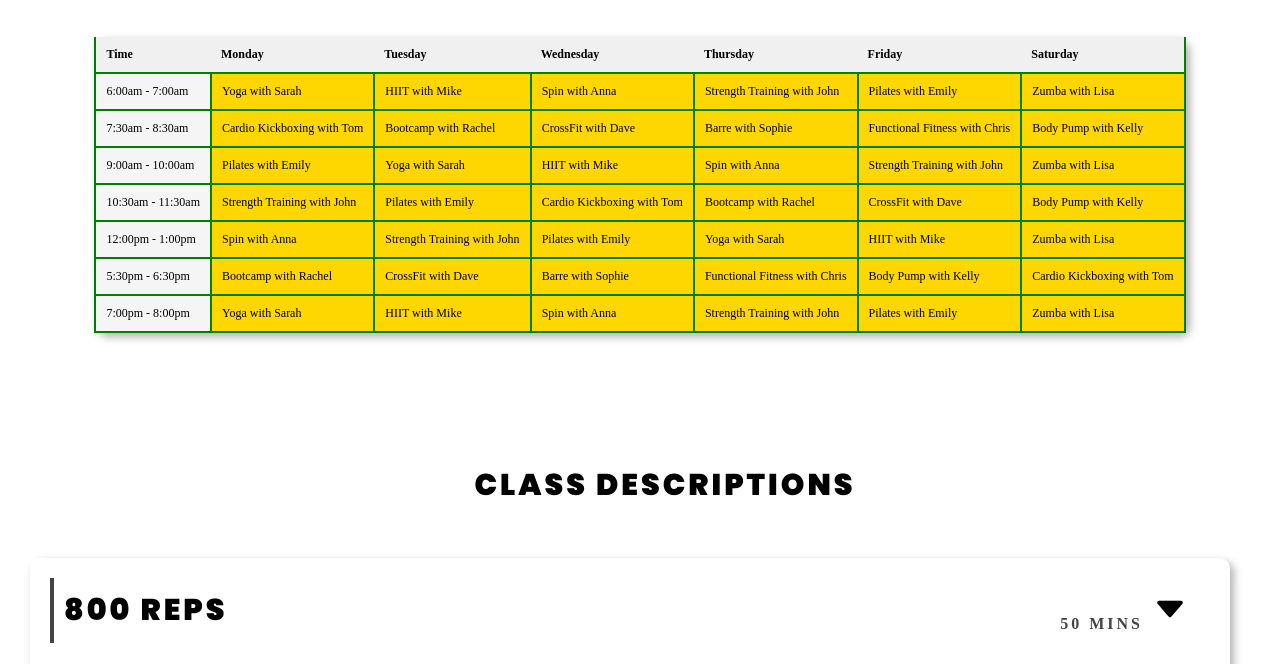
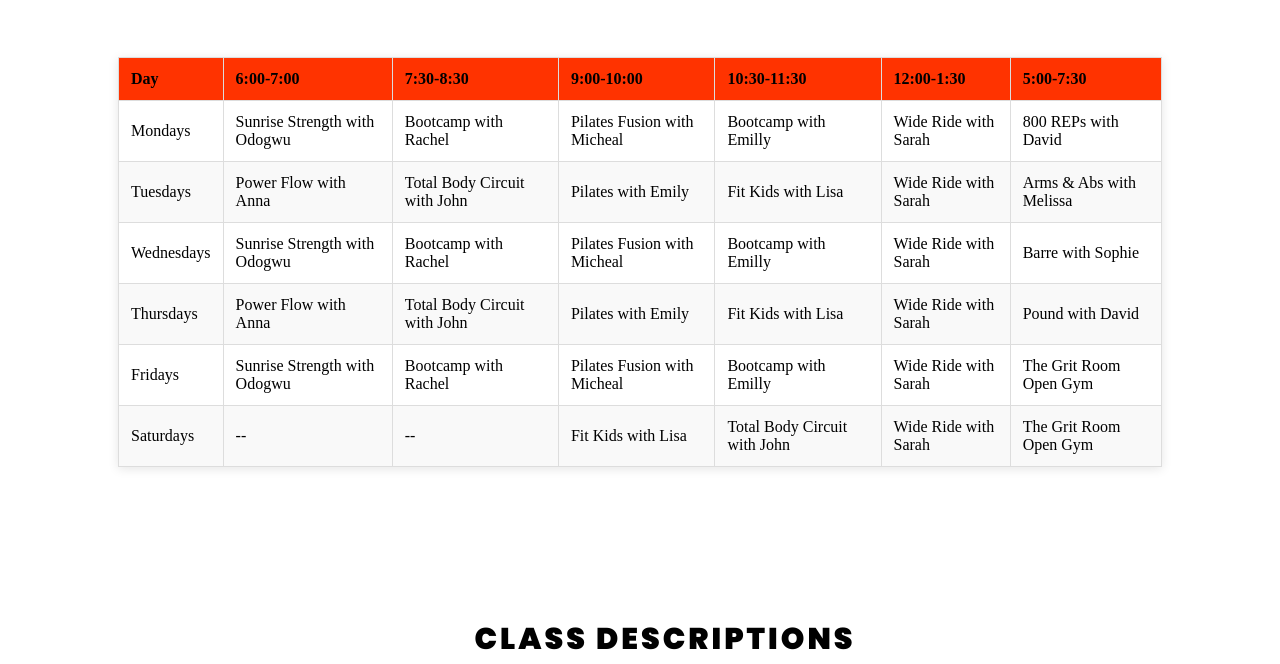
Before and after one commit to OnlyDoGood/workdone, a plain HTML site: page schedule.html in a window 1280 px wide. Shown: the part 658-1322 px from the top of the page. Drawn offline with nearby package versions, Linux system fonts and the light colour scheme; a web font is replaced by a local one.

Commit message:
changes to shedule design

```diff
--- a/schedule.html
+++ b/schedule.html
@@ -6,7 +6,74 @@
     <link rel="shortcut icon" href="assets/logo-transparent-png.png" type="image/x-icon">    <link rel="stylesheet" href="style.css">
     <link rel="preconnect" href="https://fonts.googleapis.com">
         <link rel="stylesheet" href="https://unpkg.com/aos@next/dist/aos.css">
+<style>
+    table {
+        width: 90%;
+        border-collapse: collapse;
+        margin: 20px auto;
+        font-family: 'Poppins', sans-serif;
+        box-shadow: 0 2px 10px rgba(0, 0, 0, 0.1);
+    }
 
+    th, td {
+        border: 1px solid #ddd;
+        padding: 12px;
+        text-align: left;
+    }
+
+    th {
+        background-color: #ff3300;
+        font-weight: bold;
+    }
+
+    tr:nth-child(even) {
+        background-color: #f9f9f9;
+    }
+   .table-header {
+        background-color: red;
+    }
+
+    tr:hover {
+        background-color: #f1f1f1;
+    }
+
+    @media (max-width: 768px) {
+        table, thead, tbody, th, td, tr {
+            display: block;
+            width: 100%;
+        }
+
+        thead tr {
+            position: absolute;
+            top: -9999px;
+            left: -9999px;
+        }
+
+        tr {
+            margin-bottom: 15px;
+            border-bottom: 2px solid #ddd;
+        }
+
+        td {
+            border: none;
+            position: relative;
+            padding-left: 50%;
+            text-align: right;
+        }
+
+
+        td::before {
+            content: attr(data-label);
+            position: absolute;
+            left: 15px;
+            width: 45%;
+            padding-right: 10px;
+            white-space: nowrap;
+            text-align: left;
+            font-weight: bold;
+        }
+    }
+</style>
 <link rel="preconnect" href="https://fonts.gstatic.com" crossorigin>
 <link href="https://fonts.googleapis.com/css2?family=Poppins:ital,wght@0,100;0,200;0,300;0,400;0,500;0,600;0,700;0,800;0,900;1,100;1,200;1,300;1,400;1,500;1,600;1,700;1,800;1,900&family=Rock+Salt&display=swap" rel="stylesheet">
 </head>
@@ -71,7 +138,7 @@
     <div class="classes-plans"  data-aos="fade-down" data-aos-duration="1000" data-aos-delay="200">
                         <h2 class="class"  data-aos="fade-down" data-aos-duration="1000" data-aos-delay="200"> weekly schedule & trainer</h2>
 
-<table id="table"  data-aos="fade-up" data-aos-duration="1000" data-aos-delay="200">
+<!-- <table id="table"  data-aos="fade-up" data-aos-duration="1000" data-aos-delay="200">
     <tr>
         <th>Time</th>
         <th>Monday</th>
@@ -145,6 +212,77 @@
         <td>Zumba with Lisa</td>
     </tr>
 
+</table> -->
+
+<table class="table">
+    <thead>
+        <tr class="table-header">
+            <th>Day</th>
+            <th>6:00-7:00</th>
+            <th>7:30-8:30</th>
+            <th>9:00-10:00</th>
+            <th>10:30-11:30</th>
+            <th>12:00-1:30</th>
+            <th>5:00-7:30</th>
+        </tr>
+    </thead>
+    <tbody>
+        <tr>
+            <td data-label="Day">Mondays</td>
+            <td data-label="6:00-7:00">Sunrise Strength with Odogwu</td>
+            <td data-label="7:30-8:30">Bootcamp with Rachel</td>
+            <td data-label="9:00-10:00">Pilates Fusion with Micheal</td>
+            <td data-label="10:30-11:30">Bootcamp with Emilly</td>
+            <td data-label="12:00-1:30">Wide Ride with Sarah</td>
+            <td data-label="5:00-7:30">800 REPs with David</td>
+        </tr>
+        <tr>
+            <td data-label="Day">Tuesdays</td>
+            <td data-label="6:00-7:00">Power Flow with Anna</td>
+            <td data-label="7:30-8:30">Total Body Circuit with John</td>
+            <td data-label="9:00-10:00">Pilates with Emily</td>
+            <td data-label="10:30-11:30">Fit Kids with Lisa</td>
+            <td data-label="12:00-1:30">Wide Ride with Sarah</td>
+            <td data-label="5:00-7:30">Arms & Abs with Melissa</td>
+        </tr>
+        <tr>
+            <td data-label="Day">Wednesdays</td>
+            <td data-label="6:00-7:00">Sunrise Strength with Odogwu</td>
+            <td data-label="7:30-8:30">Bootcamp with Rachel</td>
+            <td data-label="9:00-10:00">Pilates Fusion with Micheal</td>
+            <td data-label="10:30-11:30">Bootcamp with Emilly</td>
+            <td data-label="12:00-1:30">Wide Ride with Sarah</td>
+            <td data-label="5:00-7:30">Barre with Sophie</td>
+        </tr>
+        <tr>
+            <td data-label="Day">Thursdays</td>
+            <td data-label="6:00-7:00">Power Flow with Anna</td>
+            <td data-label="7:30-8:30">Total Body Circuit with John</td>
+            <td data-label="9:00-10:00">Pilates with Emily</td>
+            <td data-label="10:30-11:30">Fit Kids with Lisa</td>
+            <td data-label="12:00-1:30">Wide Ride with Sarah</td>
+            <td data-label="5:00-7:30">Pound with David</td>
+        </tr>
+        <tr>
+            <td data-label="Day">Fridays</td>
+            <td data-label="6:00-7:00">Sunrise Strength with Odogwu</td>
+            <td data-label="7:30-8:30">Bootcamp with Rachel</td>
+            <td data-label="9:00-10:00">Pilates Fusion with Micheal</td>
+            <td data-label="10:30-11:30">Bootcamp with Emilly</td>
+            <td data-label="12:00-1:30">Wide Ride with Sarah</td>
+            <td data-label="5:00-7:30">The Grit Room Open Gym</td>
+        </tr>
+        <tr>
+            <td data-label="Day">Saturdays</td>
+            <td data-label="6:00-7:00">--</td>
+            <td data-label="7:30-8:30">--</td>
+            <td data-label="9:00-10:00">Fit Kids with Lisa</td>
+            <td data-label="10:30-11:30">Total Body Circuit with John</td>
+            <td data-label="12:00-1:30">Wide Ride with Sarah</td>
+            <td data-label="5:00-7:30">The Grit Room Open Gym</td>
+        </tr>
+
+    </tbody>
 </table>
 
     </div>
--- a/style.css
+++ b/style.css
@@ -877,7 +877,7 @@ li em{
     border-radius: 10px;
     box-shadow: 4px 4px 8px rgba(0,0,0,0.3);
 }
-table{
+/* table{
     width: 100%;
     border-collapse: collapse;
     margin: auto;
@@ -912,7 +912,7 @@ tr{
     border-right: 2px solid green;
     border-left: 2px solid green;
     border-bottom: 2px solid green;
-}
+} */
 .img-wrapper{
     position: relative;
     min-height: 100vh;
@@ -1269,11 +1269,7 @@ tr{
 
     }
 
-    table {
-    width: 90%;
-
-    display: flex;
-    }
+
     .fitness-heart{
    animation: spins 8s ease-in-out infinite;
     transition: all .8s;
@@ -1371,11 +1367,7 @@ flex-direction: column;
 
     }
 
-    table {
-    width: 90%;
-
-    display: flex;
-    }
+
     .fitness-heart{
    animation: spins 8s ease-in-out infinite;
     transition: all .8s;
@@ -1462,10 +1454,7 @@ flex-direction: column;
     flex-wrap: wrap;
 
     }
-    table {
-    width: 90%;
-    display: flex;
-    }
+
     .fitness-heart{
    animation: spins 8s ease-in-out infinite;
     transition: all .8s;
@@ -1602,10 +1591,7 @@ flex-direction: column;
     flex-wrap: wrap;
 
     }
-    table {
-    width: 90%;
-    display: flex;
-    }
+
     .fitness-heart{
    animation: spin 8s ease-in-out infinite;
     transition: all .8s;
@@ -1614,8 +1600,9 @@ flex-direction: column;
 
     }
     .hero-schedule-schedule{
-     text-align: left;
-     height: 60%;
+        justify-content: center;
+        align-items: center;
+        height: 60%;
     }
     .classes-descriptions{
         display:flex;
@@ -1630,11 +1617,13 @@ flex-direction: column;
     .description p{
         font-size: 16px;
     }
-    #table th, #table td, #table tr{
-        font-size: 12px;
-        background-color: #fff;
-
-    }
+    .hero-schedule-schedule h2{
+        font-size: 25px;
+        margin-top: 100px;
+    }
+.classes-plans h2{
+    margin-top: 200px;
+}
     footer{
         height: auto;
         width: 100%;
```
